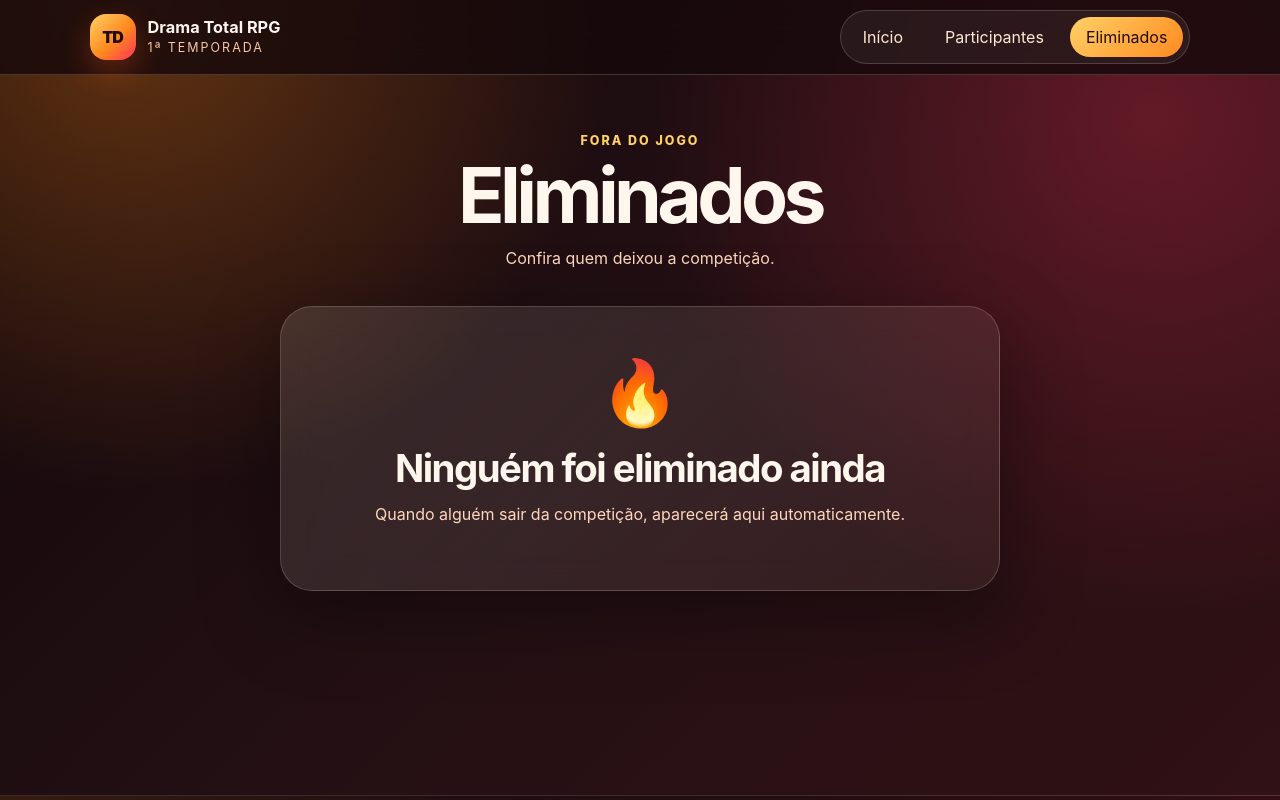
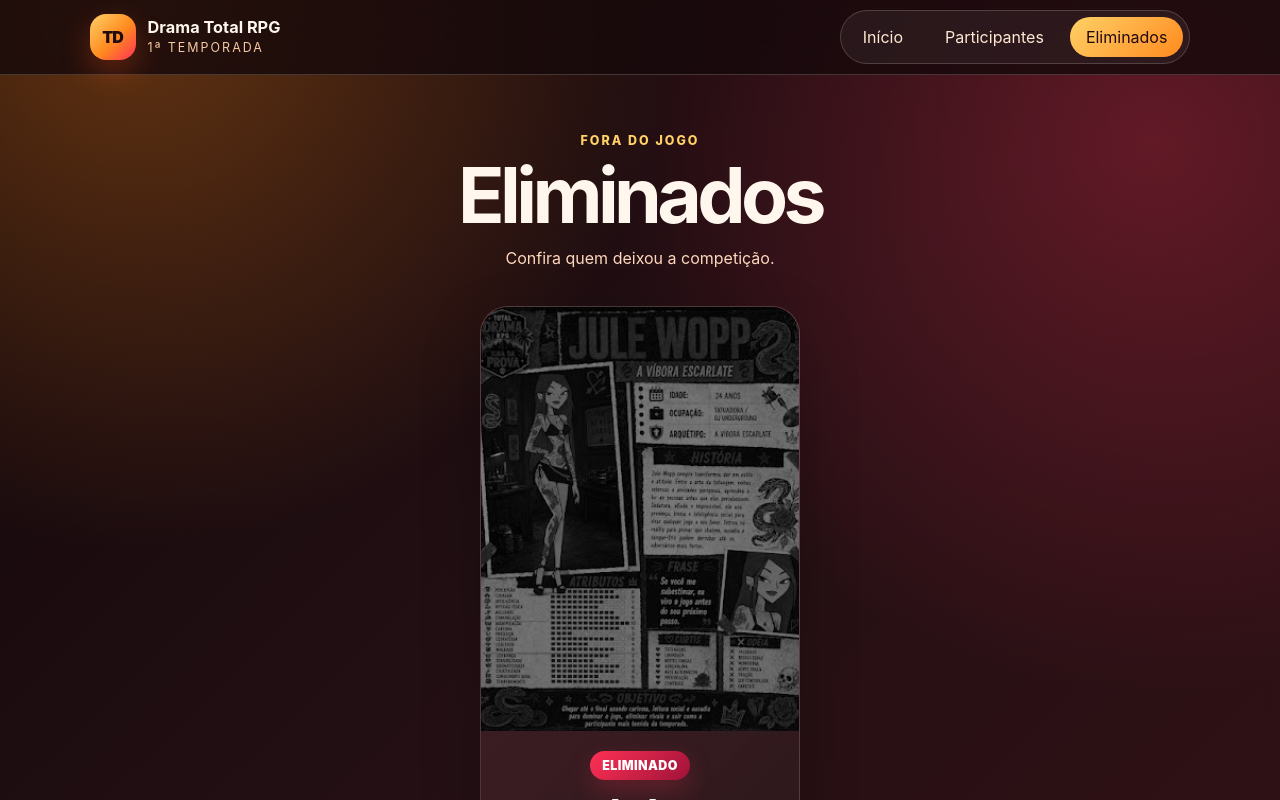
Before and after one commit to Joaovitor-bot/total-drama-rpg-blog, a React (Vite) app: page /eliminados in a window 1280 px wide. Shown: the top 800 px of the page. Built offline with nearby package versions, Linux system fonts and the light colour scheme.

Commit message:
Jule eliminada

```diff
--- a/src/data.js
+++ b/src/data.js
@@ -153,10 +153,10 @@ export const participantes = [
     id: 9,
     nome: "Jule",
     subtitulo: "A Víbora Escarlate",
-    status: "Em jogo",
+    status: "Eliminado",
     imagem: "/jule.png",
-    ordemEliminacao: null,
-    posicao: ""
+    ordemEliminacao: 1,
+    posicao: "24º"
   },
   {
     id: 10,
```
